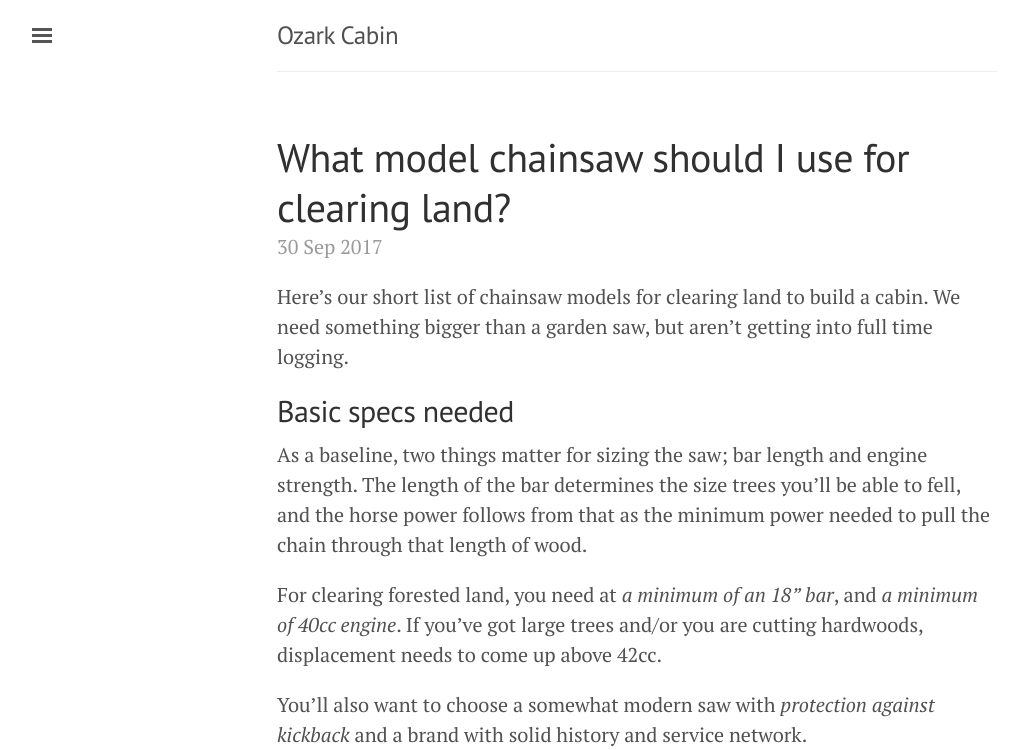
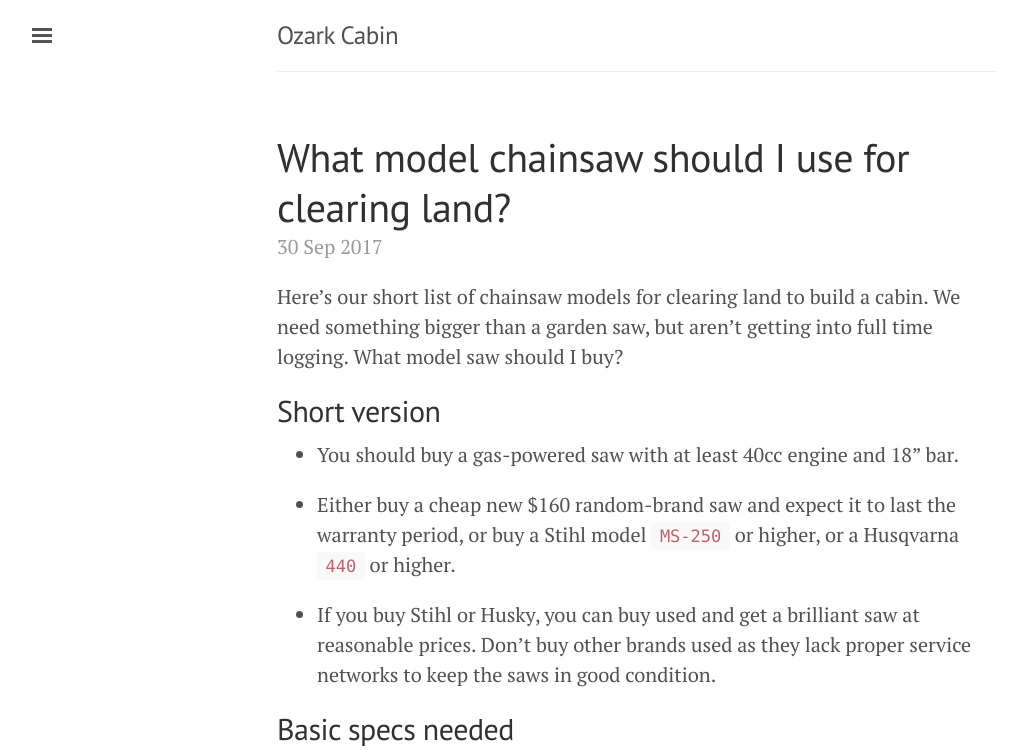
Before and after one commit to jakewins/cabin, a Jekyll site: the page built from _posts/2017-09-30-buying-a-chainsaw.md, in a window 1280 px wide and 1400 px high, cut to the strip 0-750 px from the top of the window. Shown: the whole strip, without its empty margins (3-1023 px from the left). Built offline with Jekyll 4.4.1, drawn with Linux system fonts in a browser that asks for light colours; comment, search, counter and statistics services are not loaded; some of the changed text lies outside the part shown.

Commit message:
Minor update to chainsaw buying post

```diff
--- a/_posts/2017-09-30-buying-a-chainsaw.md
+++ b/_posts/2017-09-30-buying-a-chainsaw.md
@@ -16,8 +16,17 @@ author:
 
 Here's our short list of chainsaw models for clearing land to build a cabin.
 We need something bigger than a garden saw, but aren't getting into full time logging.
+What model saw should I buy?
 
 <!--more-->
+
+## Short version
+
+- You should buy a gas-powered saw with at least 40cc engine and 18" bar.
+
+- Either buy a cheap new $160 random-brand saw and expect it to last the warranty period, or buy a Stihl model `MS-250` or higher, or a Husqvarna `440` or higher.
+
+- If you buy Stihl or Husky, you can buy used and get a brilliant saw at reasonable prices. Don't buy other brands used as they lack proper service networks to keep the saws in good condition.
 
 ## Basic specs needed
 
@@ -30,12 +39,13 @@ If you've got large trees and/or you are cutting hardwoods, displacement needs t
 You'll also want to choose a somewhat modern saw with *protection against kickback* and a brand with solid history and service network.
 
 ![If the top-half of the chainsaw tip gets caught, the chainsaw violently "kicks back", a chain break reduces risk of serious injury]({{ site.baseurl }}/public/assets/2017-09/chainbrake.png)
+*If the top-half of the chainsaw tip gets caught, the chainsaw violently "kicks back", a chain break reduces risk of serious injury*
 
 ## Brands
 
 You can go two directions here. You can choose a cheaper home-owner saw from a less well known brand, or you can choose a semi-professional saw. A new home owner saw with 18" bar, 40+cc engine and kickback protection will run you about $160.
 
-The alternative is to buy either German Stihl or Swedish Husqvarna ("Husky") semi-pro saws. These cost 2-3 times more, about $400-$600 for a Husky with the specifications we're looking for.
+The alternative is to buy either German Stihl or Swedish Husqvarna ("Husky") semi-pro saws. These cost 2-3 times more, about $300-$600 for a Husky with the specifications we're looking for.
 
 The benefit of the semi-pro saws is that, unlike Poulan and other homeowner brands, you can buy Stihl and Husky saws used.
 
```
